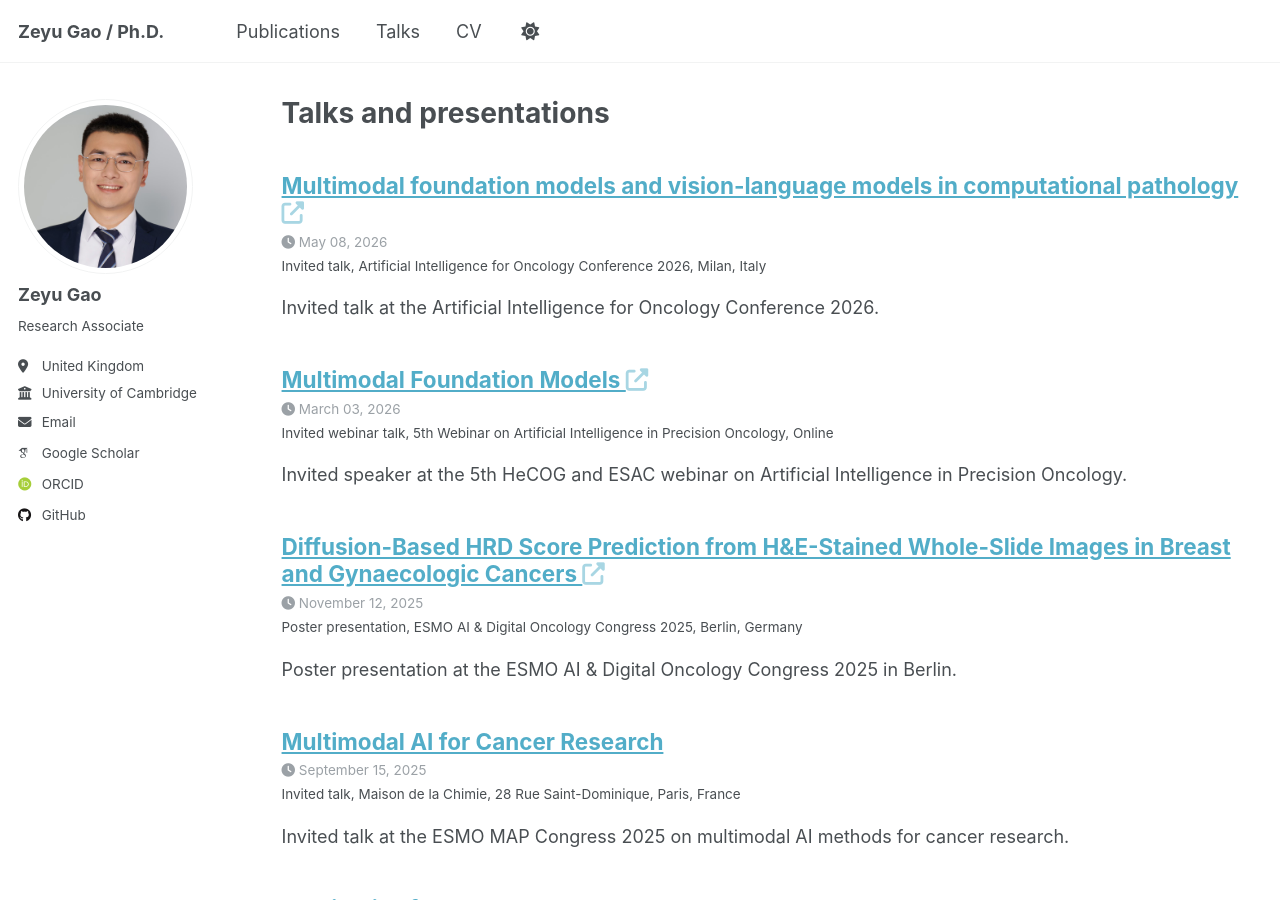
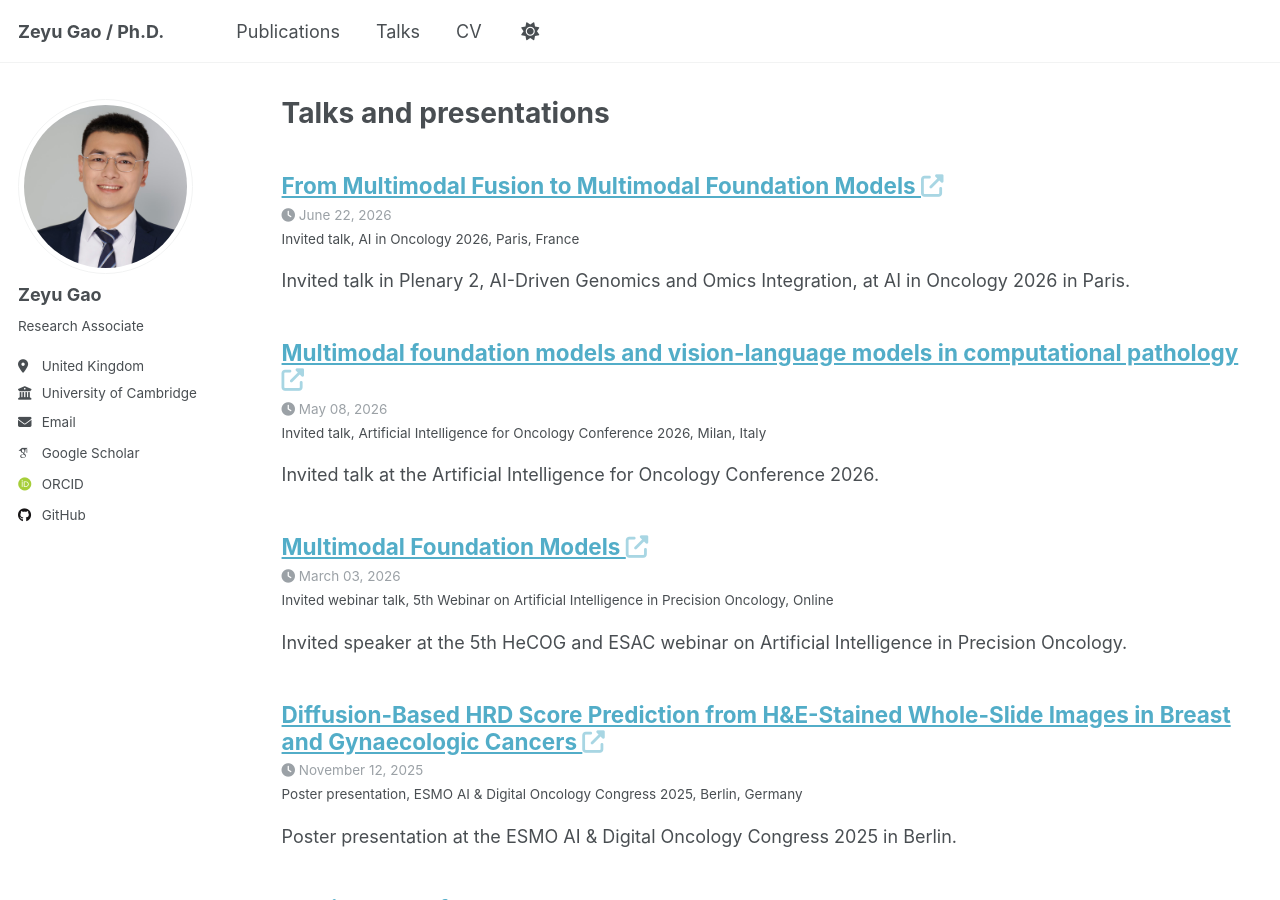
Before and after one commit to ZeyuGaoAi/ZeyuGaoAi.github.io, a Jekyll site: the page built from _pages/talks.html, in a window 1280 px wide and 900 px high. Built offline with Jekyll 4.4.1, drawn with Linux system fonts in a browser that asks for light colours; some web fonts are replaced; a script that is not in the unit is left out.

Commit message:
Add AI in Oncology Paris talk

```diff
--- /dev/null
+++ b/_talks/2026-06-AI-in-Oncology-Paris.md
@@ -0,0 +1,17 @@
+---
+title: "From Multimodal Fusion to Multimodal Foundation Models"
+collection: talks
+type: "Invited talk"
+permalink: /talks/2026-06-AI-in-Oncology-Paris
+venue: "AI in Oncology 2026"
+date: 2026-06-22
+location: "Paris, France"
+link: https://www.aiinoncology.com/programme-2026
+excerpt: "Invited talk in Plenary 2, AI-Driven Genomics and Omics Integration, at AI in Oncology 2026 in Paris."
+---
+
+Invited speaker at [AI in Oncology 2026](https://www.aiinoncology.com/programme-2026) in Paris, where I presented “From Multimodal Fusion to Multimodal Foundation Models” in Plenary 2, AI-Driven Genomics and Omics Integration.
+
+<p align="center">
+  <img src="../images/2026ParisAIOncology.jpg" width="600"/>
+</p>
```
Also changed, not shown: _pages/about.md (+4 -0 lines), images/2026ParisAIOncology.jpg (added).
